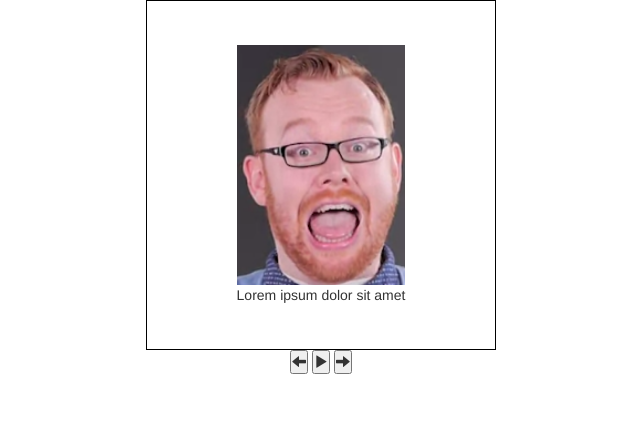
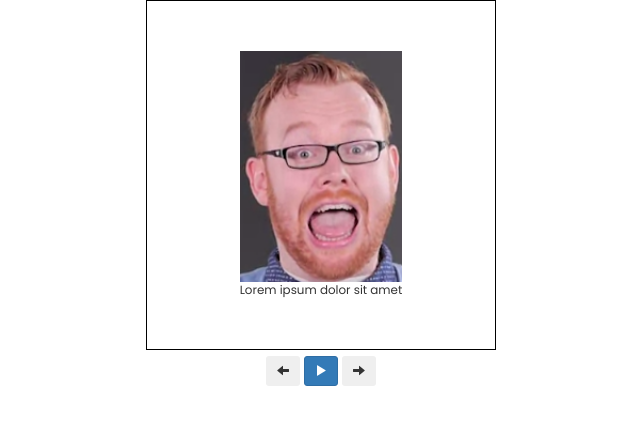
Before and after one commit to alexsaber89/jQuery-Slideshow, a plain HTML site: page index.html in a window 1280 px wide. Shown: the whole page, without its empty margins (319-959 px from the left). Drawn offline with nearby package versions, Linux system fonts and the light colour scheme.

Commit message:
implemented Bootstrap buttons and Google font

```diff
--- a/css/styles.css
+++ b/css/styles.css
@@ -15,7 +15,7 @@ body {
 }
 
 #button-wrapper {
-  margin: 0 auto;
+  margin: 0.5% auto 0;
 }
 
 #container {
@@ -32,6 +32,8 @@ body {
 
 figcaption {
   text-align: center;
+  font-family: 'Poppins', sans-serif;
+  font-size: .85em;
 }
 
 #container figure.visible img {
--- a/index.html
+++ b/index.html
@@ -2,6 +2,7 @@
 <html>
 <head>
   <title>jQuery Slideshow</title>
+  <link href="https://fonts.googleapis.com/css?family=Poppins" rel="stylesheet">
   <link rel="stylesheet" type="text/css" href="css/styles.css">
   <link rel="stylesheet" href="https://maxcdn.bootstrapcdn.com/bootstrap/3.3.7/css/bootstrap.min.css" integrity="sha384-BVYiiSIFeK1dGmJRAkycuHAHRg32OmUcww7on3RYdg4Va+PmSTsz/K68vbdEjh4u" crossorigin="anonymous">
 </head>
@@ -36,9 +37,9 @@
   </div>
   <div id="button-div">
     <div id="button-wrapper">
-      <button class='prev_button'><span class='glyphicon glyphicon-arrow-left'></span></button>
-      <button class='auto-button'><span class='glyphicon glyphicon-play'></span></button>
-      <button class='next_button'><span class='glyphicon glyphicon-arrow-right'></span></button>
+      <button type="button" class="btn btn-secondary btn-sm prev_button"><span class='glyphicon glyphicon-arrow-left'></span></button>
+      <button type="button" class="btn btn-primary btn-sm auto-button"><span class='glyphicon glyphicon-play'></span></button>
+      <button type="button" class="btn btn-secondary btn-sm next_button"><span class='glyphicon glyphicon-arrow-right'></span></button>
     </div>
   </div>
 <script src="http://code.jquery.com/jquery-3.1.1.min.js" integrity="sha256-hVVnYaiADRTO2PzUGmuLJr8BLUSjGIZsDYGmIJLv2b8=" crossorigin="anonymous"></script>
```
